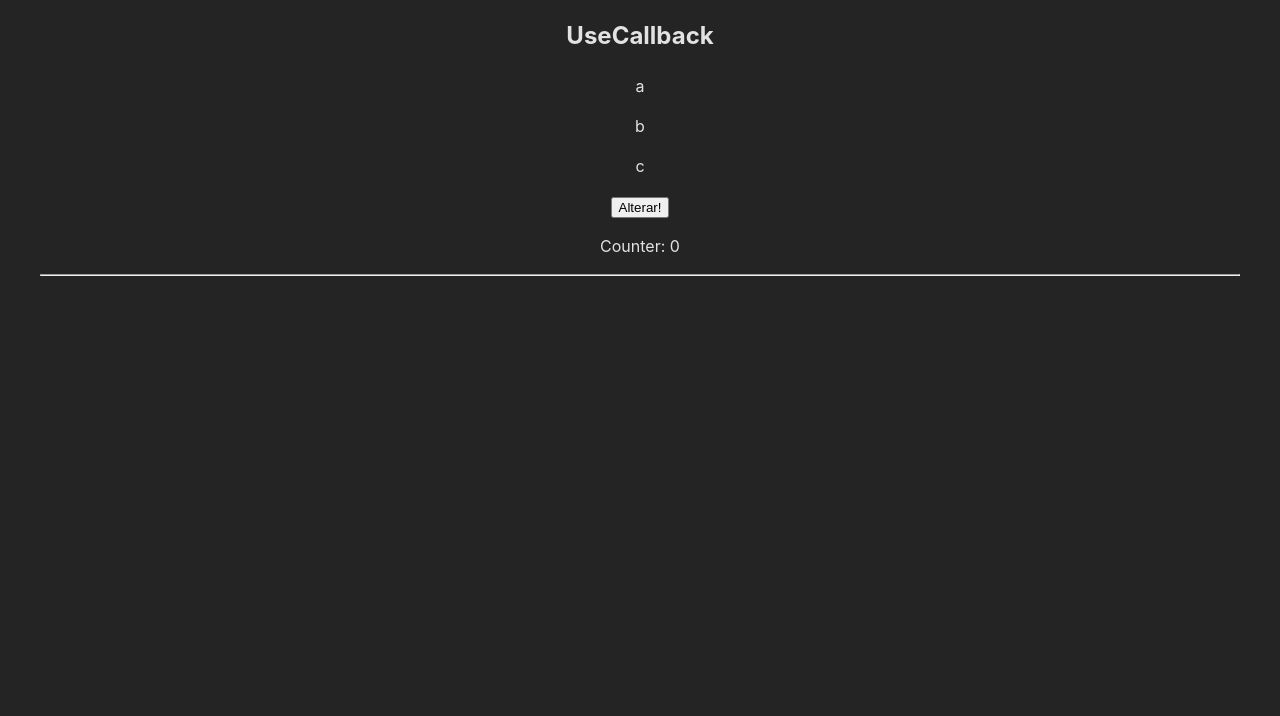
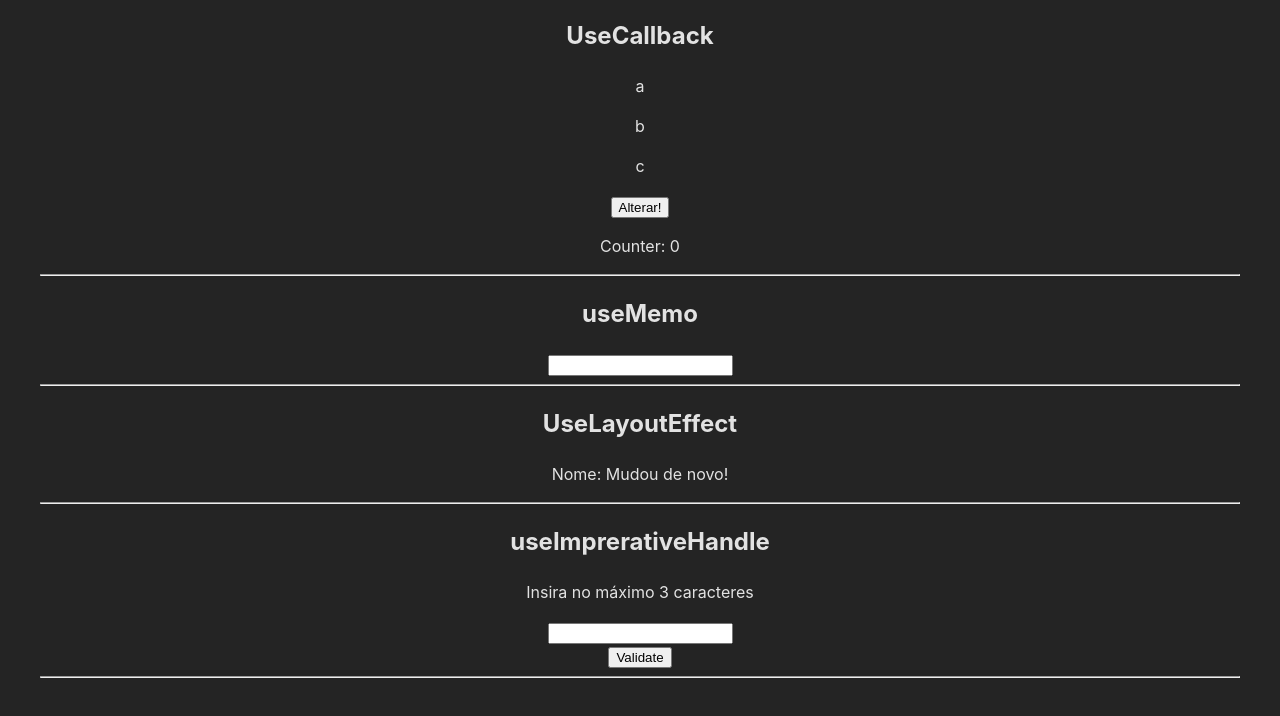
Before and after one commit to ErosNetto/Curso-Udemy-React, a React (Vite) app in the folder Seção 11 - Hooks do React/reacthooks/: page / in a window 1280 px wide. Shown: the part 1427-2143 px from the top of the page. Built offline with nearby package versions, Linux system fonts and the light colour scheme.

Commit message:
Mais Hooks

```diff
--- /dev/null
+++ b/Seção 11 - Hooks do React/reacthooks/src/components/HookUseImprerativeHandle.jsx
@@ -0,0 +1,18 @@
+import { useRef } from 'react';
+
+import SomeComponent from './SomeComponent';
+
+const HookUseImprerativeHandle = () => {
+  const componentRef = useRef();
+
+  return (
+    <div>
+      <h2>useImprerativeHandle</h2>
+      <SomeComponent ref={componentRef} />
+      <button onClick={() => componentRef.current.validate()}>Validate</button>
+      <hr />
+    </div>
+  );
+};
+
+export default HookUseImprerativeHandle;
--- /dev/null
+++ b/Seção 11 - Hooks do React/reacthooks/src/components/HookUseLayoutEffect.jsx
@@ -0,0 +1,27 @@
+import { useLayoutEffect, useEffect, useState } from 'react'
+
+const HookUseLayoutEffect = () => {
+  const [name, setNome] = useState('Algum nome');
+
+  useEffect(() => {
+    console.log('2');
+    setNome('Mudou de novo!');
+  }, []);
+
+  useLayoutEffect(() => {
+    console.log('1');
+    setNome('Outro nome');
+  }, []);
+
+  console.log(name);
+
+  return (
+    <div>
+      <h2>UseLayoutEffect</h2>
+      <p>Nome: {name}</p>
+      <hr />
+    </div>
+  );
+};
+
+export default HookUseLayoutEffect;
--- /dev/null
+++ b/Seção 11 - Hooks do React/reacthooks/src/components/HookUseMemo.jsx
@@ -0,0 +1,25 @@
+import { useState, useEffect, useMemo } from 'react'
+
+const HookUseMemo = () => {
+  const [number, setNumber] = useState(0);
+
+  // const premiumNumbers = ['0', '100', '200'];
+  const premiumNumbers = useMemo(() => {
+    return ['0', '100', '200'];
+  }, []);
+
+  useEffect(() => {
+    console.log('Premium numbers foi alterado!');
+  }, [premiumNumbers]);
+
+  return (
+    <div>
+      <h2>useMemo</h2>
+      <input type="text" onChange={(e) => setNumber(e.target.value)} />
+      {premiumNumbers.includes(number) ? <p>Acertou o número</p> : ''}
+      <hr />
+    </div>
+  );
+};
+
+export default HookUseMemo;
--- /dev/null
+++ b/Seção 11 - Hooks do React/reacthooks/src/components/SomeComponent.jsx
@@ -0,0 +1,26 @@
+import { forwardRef, useRef, useImperativeHandle } from 'react';
+
+const SomeComponent = forwardRef((props, ref) => {
+  const localInputRef = useRef();
+
+  useImperativeHandle(ref, () => {
+    return {
+      validate: () => {
+        if (localInputRef.current.value.length > 3) {
+          localInputRef.current.value = '';
+        }
+      },
+    };
+  });
+
+  return (
+    <div>
+      <p>Insira no máximo 3 caracteres</p>
+      <input type="text" ref={localInputRef} />
+    </div>
+  );
+});
+
+SomeComponent.displayName = 'SomeComponent';
+
+export default SomeComponent;
--- a/Seção 11 - Hooks do React/reacthooks/src/pages/Home.jsx
+++ b/Seção 11 - Hooks do React/reacthooks/src/pages/Home.jsx
@@ -7,6 +7,9 @@
 import HookUseState from "../components/HookUseState";
 import HookUseRef from "../components/HookUseRef";
 import HookUseCallback from "../components/HookUseCallback";
+import HookUseMemo from "../components/HookUseMemo";
+import HookUseLayoutEffect from "../components/HookUseLayoutEffect";
+import HookUseImprerativeHandle from "../components/HookUseImprerativeHandle";
 
 const Home = () => {
   const { contextValue } = useContext(SomeContext);
@@ -21,6 +24,9 @@
       <hr />
       <HookUseRef />
       <HookUseCallback />
+      <HookUseMemo />
+      <HookUseLayoutEffect />
+      <HookUseImprerativeHandle />
     </div>
   );
 };
```
